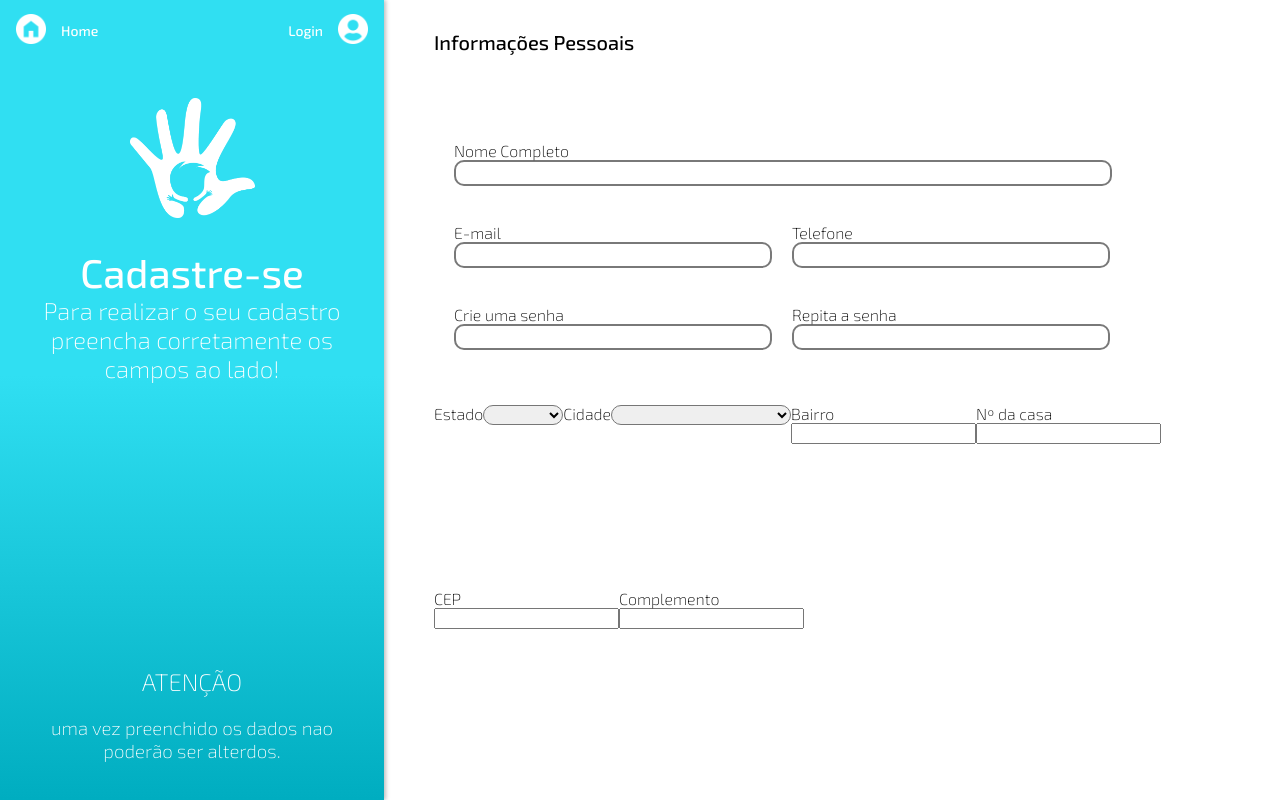
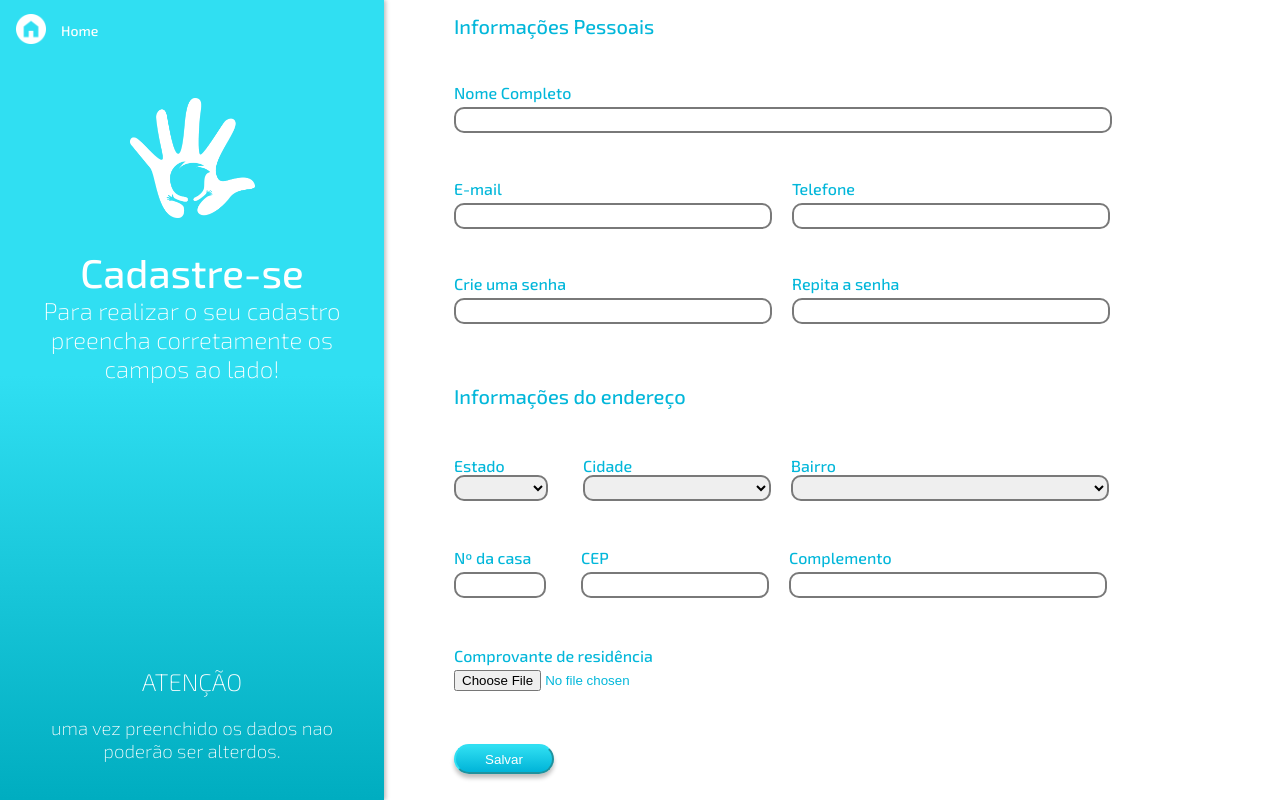
Before and after one commit to freitasvin/projeto-integrador-pw-front, a React (Create React App) app: page /sign-up in a window 1280 px wide. Built offline with nearby package versions, Linux system fonts and the light colour scheme.

Commit message:
finishing register formulary

```diff
--- a/src/App.js
+++ b/src/App.js
@@ -1,7 +1,8 @@
 import React from 'react';
 import { BrowserRouter, Routes, Route } from 'react-router-dom';
-import Home from './pages/Home';
-import SingUp from './pages/Sing-up';
+import { Home } from './pages/Home';
+import { SingUp } from './pages/Sing-up';
+import { Profile } from './pages/Profile';
 import { GlobalStyle } from './styles/GlobalStyle';
 
 function App() {
@@ -13,6 +14,7 @@ function App() {
         <Routes>
           <Route path="/" element={<Home />} />
           <Route path="/sign-up" element={<SingUp />} />
+          <Route path="/profile" element={<Profile />} />
           <Route path="/*" element={<h1>Error 404 Not Found!</h1>} />
         </Routes>
       </BrowserRouter>
--- a/src/components/Introduction/HomeButton.js
+++ b/src/components/Introduction/HomeButton.js
@@ -7,7 +7,7 @@ export function HomeButton() {
   return (
     <HomeButtonStyle>
       <Link to="/">
-        <img src={homeIcon} alt="home" />
+        <img src={homeIcon} alt="homeIcon" />
       </Link>
 
       <LinkStyled to="/">
--- a/src/components/Introduction/UserButton.js
+++ b/src/components/Introduction/UserButton.js
@@ -1,17 +1,18 @@
 import React from 'react';
+import { Link } from 'react-router-dom';
 import userIcon from '../../Images/Icons/User.png';
-import { UserButtonStyle } from './styles';
+import { UserButtonStyle, LinkStyled } from './styles';
 
 export function UserButton() {
   return (
     <UserButtonStyle className="user">
-      <div className="user-link">
+      <LinkStyled to="/login">
         <span>Login</span>
-      </div>
+      </LinkStyled>
 
-      <div className="user-icon">
-        <img src={userIcon} alt="user" />
-      </div>
+      <Link to="/login">
+        <img src={userIcon} alt="loginIcon" />
+      </Link>
     </UserButtonStyle>
   );
 }
--- a/src/components/Introduction/index.js
+++ b/src/components/Introduction/index.js
@@ -9,6 +9,7 @@ import { UserButton } from './UserButton';
 export function IntroductionContainer({
   homeButton = true,
   userButton = true,
+  introduction = true,
   footerWarning = false,
   footerSingup = false,
   title,
@@ -24,6 +25,7 @@ export function IntroductionContainer({
       </HeaderStyle>
 
       <IntroductionStyle>
+        {introduction && (
         <span>
           <LogoStyle>
             <img src={logo} alt="logo" />
@@ -31,6 +33,7 @@ export function IntroductionContainer({
           <h1>{title}</h1>
           <h2>{subtitle}</h2>
         </span>
+        )}
 
         {footerSingup && (
         <div>
--- a/src/pages/Home/index.js
+++ b/src/pages/Home/index.js
@@ -7,7 +7,7 @@ import { DropMenu } from './DropMenu';
 import { SearchButton } from './SearchButton';
 import locale from '../../Images/Icons/Localização.png';
 
-function Home() {
+export function Home() {
   return (
     <ContainerStyle>
       <IntroductionContainer
@@ -38,5 +38,3 @@ function Home() {
     </ContainerStyle>
   );
 }
-
-export default Home;
--- a/src/pages/Home/styles/index.js
+++ b/src/pages/Home/styles/index.js
@@ -41,7 +41,6 @@ export const SearchResultLabelStyle = styled.div`
 
     span {
     font-size: 20px;
-    font-family: 'exo 2';
     font-weight: 500;
     color: #03B7DA;
     }
--- /dev/null
+++ b/src/pages/Profile/index.js
@@ -0,0 +1,17 @@
+import React from 'react';
+import { IntroductionContainer } from '../../components/Introduction';
+import { ContainerStyle } from './styles';
+
+export function Profile() {
+  return (
+    <ContainerStyle>
+      <IntroductionContainer
+        title="Bem-vindo"
+        subtitle="Está procurando uma creche para seu filho(a)? Não perca tempo!"
+        introduction={false}
+        userButton={false}
+        homeButton={false}
+      />
+    </ContainerStyle>
+  );
+}
--- /dev/null
+++ b/src/pages/Profile/styles/index.js
@@ -0,0 +1,7 @@
+import styled from 'styled-components';
+
+export const ContainerStyle = styled.div`
+    display: flex;
+    flex-direction: row;
+    height: 100vh;
+`;
--- a/src/pages/Sing-up/Select.js
+++ b/src/pages/Sing-up/Select.js
@@ -10,6 +10,7 @@ export function Select({
   return (
     <label htmlFor={inputId}>
       {inputLabel}
+      <br />
       <SelectStyled type={type} id={inputId} size={size} required="true">
         <option defaultValue="0" selected hidden> </option>
         <option value="1">Teste</option>
--- a/src/pages/Sing-up/index.js
+++ b/src/pages/Sing-up/index.js
@@ -3,22 +3,22 @@ import { IntroductionContainer } from '../../components/Introduction';
 import { Input } from './Input';
 import { Select } from './Select';
 import {
-  ContainerStyle, MainStyle, FormStyled, BreakStyle, ItemStyle,
+  ContainerStyle, MainStyle, FormStyled, ItemStyle, SubmitStyled,
 } from './styles';
 
-function Login() {
+export function SingUp() {
   return (
     <ContainerStyle>
       <IntroductionContainer
         title="Cadastre-se"
         subtitle="Para realizar o seu cadastro preencha corretamente os campos ao lado!"
         footerWarning
+        userButton={false}
       />
 
       <MainStyle>
         <FormStyled>
           <h1>Informações Pessoais</h1>
-          <BreakStyle />
           <ItemStyle>
             <Input
               type="text"
@@ -63,39 +63,68 @@ function Login() {
         </FormStyled>
 
         <FormStyled>
+          <h1>Informações do endereço</h1>
+          <ItemStyle>
             <Select
               type="text"
-            inputId="state"
+              inputId="select-state"
               inputLabel="Estado"
               size="small"
             />
+          </ItemStyle>
+          <ItemStyle>
             <Select
               type="text"
-            inputId="city"
+              inputId="select-city"
               inputLabel="Cidade"
               size="small-medium"
             />
-          <label htmlFor="neighborhood">
-            Bairro
-            <input type="text" id="neighborhood" />
+          </ItemStyle>
+          <ItemStyle>
+            <Select
+              type="text"
+              inputId="select-neighborhood"
+              inputLabel="Bairro"
+              size="medium"
+            />
+          </ItemStyle>
+          <ItemStyle>
+            <Input
+              type="text"
+              inputId="house-number"
+              inputLabel="Nº da casa"
+              size="small"
+            />
+          </ItemStyle>
+          <ItemStyle>
+            <Input
+              type="text"
+              inputId="postal-code"
+              inputLabel="CEP"
+              size="small-medium"
+            />
+          </ItemStyle>
+          <ItemStyle>
+            <Input
+              type="text"
+              inputId="complement"
+              inputLabel="Complemento"
+              size="medium"
+            />
+          </ItemStyle>
+          <ItemStyle>
+            <label htmlFor="address-proof">
+              Comprovante de residência
+              <input type="file" id="address-proof" />
             </label>
-          <label htmlFor="house-number">
-            Nº da casa
-            <input type="text" id="house-number" />
-          </label>
-          <label htmlFor="postal-code">
-            CEP
-            <input type="text" id="postal-code" />
-          </label>
-          <label htmlFor="complement">
-            Complemento
-            <input type="text" id="complement" />
-          </label>
+          </ItemStyle>
+        </FormStyled>
 
-        </FormStyled>
+        <ItemStyle>
+          <SubmitStyled type="submit" id="submitButton" value="Salvar" />
+        </ItemStyle>
+
       </MainStyle>
     </ContainerStyle>
   );
 }
-
-export default Login;
--- a/src/pages/Sing-up/styles/index.js
+++ b/src/pages/Sing-up/styles/index.js
@@ -1,4 +1,4 @@
-import styled, { css } from 'styled-components';
+import styled from 'styled-components';
 
 export const ContainerStyle = styled.div`
 display: flex;
@@ -10,11 +10,15 @@ export const MainStyle = styled.div`
   display: flex;
   flex-direction: column;
   padding-left: 50px;
+  padding-right: 150px;
   margin-bottom: 2%;
 
   h1 {
+    color: #03B7DA;
     font-size: 20px;
     font-weight: 500;
+    flex-basis: 100%;
+    margin: 0 0 0 20px;
   }
 `;
 
@@ -23,10 +27,6 @@ export const FormStyled = styled.form`
   display: flex;
   flex-wrap: wrap;
   margin-top: 2%;
-
-  input, label {
-    display: block;
-  }
 `;
 
 export const BreakStyle = styled.div`
@@ -38,6 +38,19 @@ export const ItemStyle = styled.div`
   float: left;
   height: max-content;
   margin-left: 20px;
+
+  label {
+    font-weight: 500;
+    color: #03B7DA;
+  }
+
+  input {
+    margin-top: 5px;
+  }
+
+  input, label {
+    display: block;
+  }
 `;
 
 export const InputStyled = styled.input`
@@ -45,43 +58,56 @@ export const InputStyled = styled.input`
   border: 2px solid #797979;
   border-radius: 10px;
 
-  ${(props) => props.size === 'large' && css`
+  ${(props) => props.size === 'large' && `
     width: 650px;
   `}
-  ${(props) => props.size === 'medium' && css`
+  ${(props) => props.size === 'medium' && `
     width: 310px;
   `}
-  ${(props) => props.size === 'medium-small' && css`
+  ${(props) => props.size === 'medium-small' && `
     width: 290px;
   `}
-  ${(props) => props.size === 'small-medium' && css`
+  ${(props) => props.size === 'small-medium' && `
     width: 180px;
   `}
-  ${(props) => props.size === 'small' && css`
-    width: 80px;
+  ${(props) => props.size === 'small' && `
+    width: 84px;
+    margin-right: 15px;
   `}
 `;
 
 export const SelectStyled = styled.select`
+  height: 26px;
+  border: 2px solid #797979;
+  border-radius: 10px;
   text-align: center;
   font-size: 14px;
-  color: black
-  border: 2px solid #797979;
-  border-radius: 10px;
+  color: black;
 
-  ${(props) => props.size === 'large' && css`
-    width: 650px;
+  ${(props) => props.size === 'large' && `
+    width: 658px;
   `}
-  ${(props) => props.size === 'medium' && css`
-    width: 310px;
+  ${(props) => props.size === 'medium' && `
+    width: 318px;
   `}
-  ${(props) => props.size === 'medium-small' && css`
-    width: 290px;
+  ${(props) => props.size === 'medium-small' && `
+    width: 298px;
   `}
-  ${(props) => props.size === 'small-medium' && css`
-    width: 180px;
+  ${(props) => props.size === 'small-medium' && `
+    width: 188px;
   `}
-  ${(props) => props.size === 'small' && css`
-    width: 80px;
+  ${(props) => props.size === 'small' && `
+    width: 94px;
+    margin-right: 15px;
   `}
 `;
+
+export const SubmitStyled = styled.input`
+  height: 30px;
+  width: 100px;
+  color: white;
+  background: linear-gradient(180deg, #30DFF2 0%, #00B4D8 100%);
+  box-shadow: 0px 4px 4px rgba(0, 0, 0, 0.25);
+  border-radius: 25px;
+  border-color: #30DFF2;
+`;
```
Lines whose indentation alone changed are shown as unchanged.
